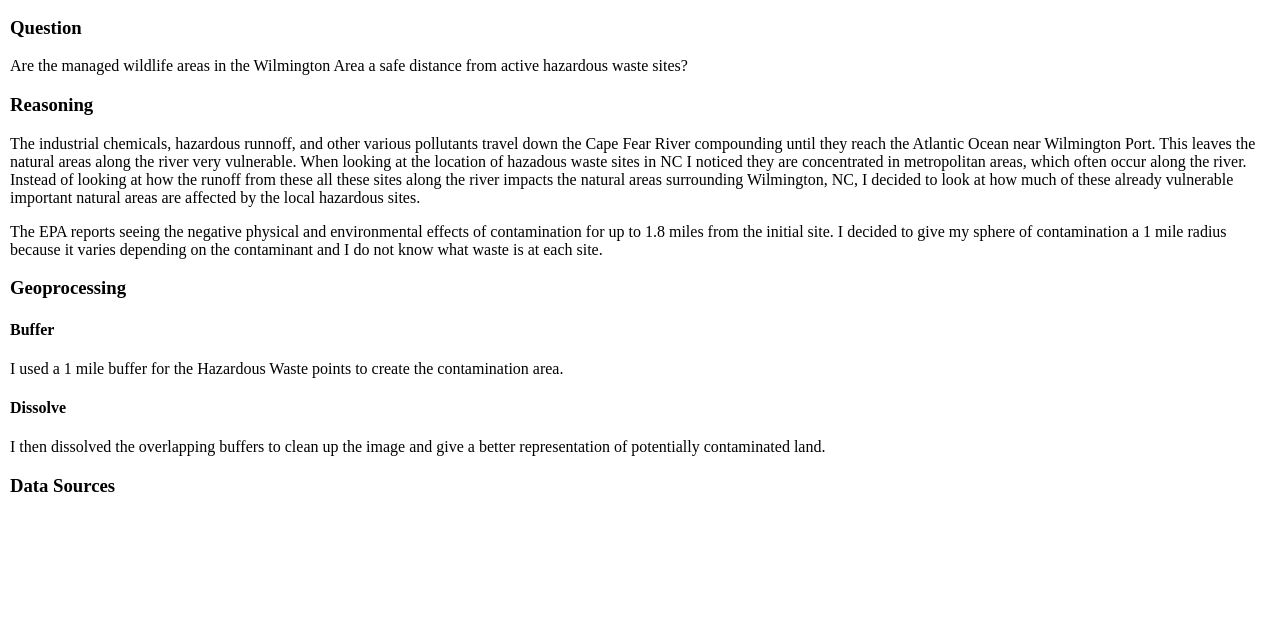
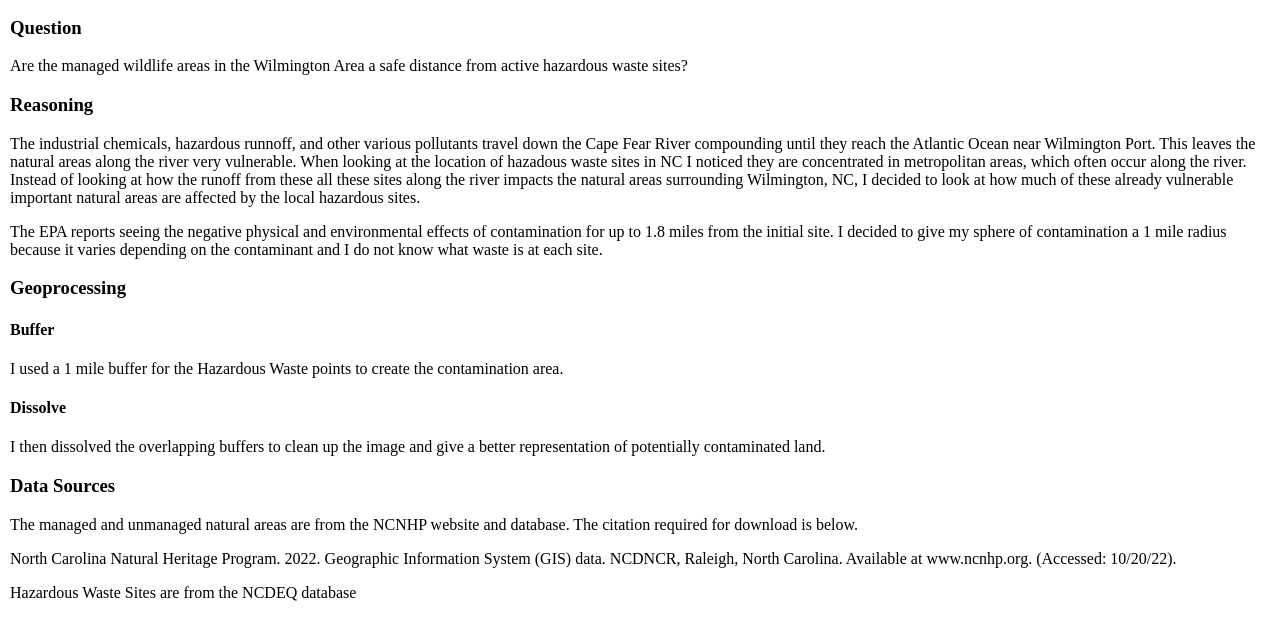
Before and after one commit to lilyhawk/GEO370HW8, a plain HTML site: page index.html in a window 1280 px wide. Shown: the part 457-1075 px from the top of the page. Before the commit the page ends 973 px from the top, so only its background shows below. Drawn offline with Linux system fonts and the light colour scheme.

Commit message:
Update index.html

```diff
--- a/index.html
+++ b/index.html
@@ -32,6 +32,12 @@
 </p>
 <h3>Data Sources</h3>
 
+<p>The managed and unmanaged natural areas are from the NCNHP website and database. The citation required for download is below. </p>
+<p>    North Carolina Natural Heritage Program. 2022. Geographic Information System (GIS) data. NCDNCR,
+
+                   Raleigh, North Carolina. Available at www.ncnhp.org. (Accessed: 10/20/22).
+</p>
+ <p>Hazardous Waste Sites are from the NCDEQ database</p>
 
   </body>
 </html>
```
